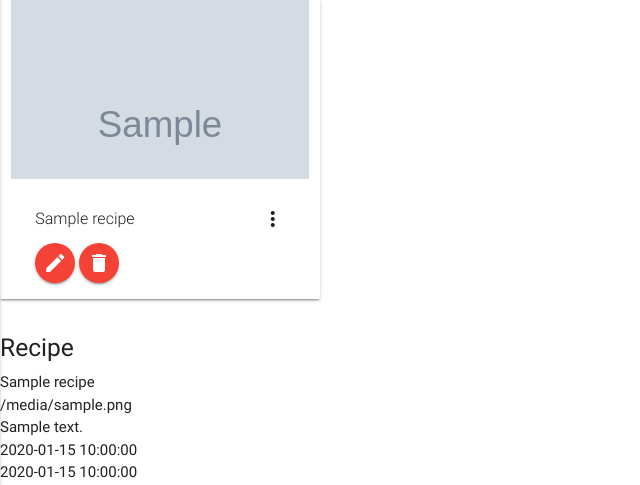
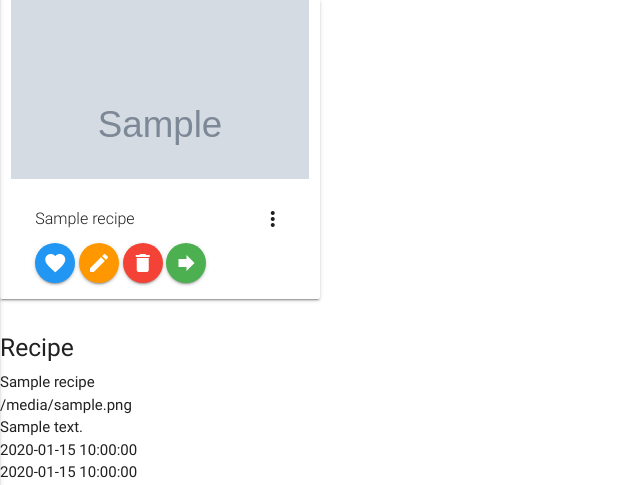
Before and after one commit to Code-Institute-Submissions/online-cookbook-3, a Flask app: page /all_recipes in a window 1280 px wide. Shown: the part 314-799 px from the top of the page, without its empty margins (0-640 px from the left). Run offline with Flask 2, Linux system fonts and the light colour scheme; grey boxes marked "Sample" are stand-in pictures; a database or web service that is not in the repository returns one stand-in record (values such as "Sample title"); some libraries are stand-ins or nearby versions.

Commit message:
Favourite/Go to recipe icons added to recipe cards on home page

```diff
--- a/templates/home.html
+++ b/templates/home.html
@@ -8,8 +8,12 @@
         </div>
         <div class="card-content">
           <span class="card-title activator grey-text text-darken-4">{{recipe.recipe_title}}<i class="material-icons right">more_vert</i></span>
-          <p><a href="{{url_for('edit_recipe', recipe_id = recipe._id)}}" class="btn-floating waves-effect waves-light red"><i class="material-icons">edit</i></a>
-          <a href="{{url_for('delete_recipe', recipe_id = recipe._id)}}" class="btn-floating waves-effect waves-light red"><i class="material-icons">delete</i></a></p>
+          <p>
+              <a href="" class="btn-floating waves-effect waves-light blue"><i class="material-icons">favorite</i></a>
+              <a href="{{url_for('edit_recipe', recipe_id = recipe._id)}}" class="btn-floating waves-effect waves-light orange"><i class="material-icons">edit</i></a>
+              <a href="{{url_for('delete_recipe', recipe_id = recipe._id)}}" class="btn-floating waves-effect waves-light red"><i class="material-icons">delete</i></a>
+              <a href="" class="btn-floating waves-effect waves-light green"><i class="material-icons">forward</i></a>
+          </p>
 
         </div>
         <div class="card-reveal">
```
